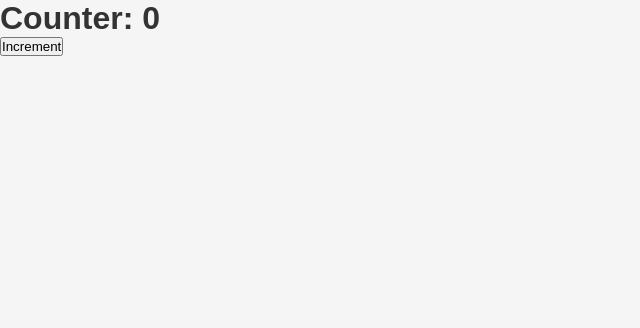
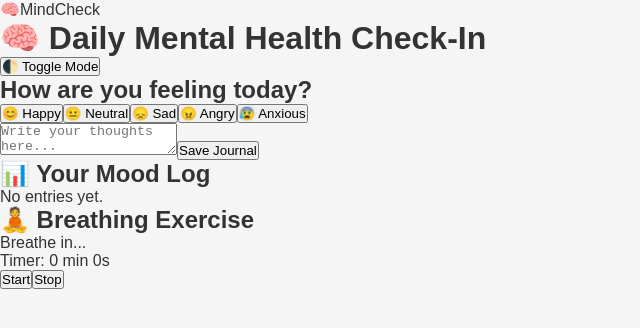
Before and after one commit to Chikwa235/MOOD2, a React (Vite) app in the folder my-app/: page / in a window 1280 px wide. Shown: the top 328 px of the page, without its empty margins (0-640 px from the left). Built offline with nearby package versions, Linux system fonts and the light colour scheme.

Commit message:
Set up main App component with Logo, ThemeToggle, MoodSection, MoodLog, and BreathingExercise

```diff
--- a/my-app/src/App.jsx
+++ b/my-app/src/App.jsx
@@ -1,17 +1,23 @@
-import { useState } from 'react'
-import './App.css'
+import React from "react";
+import MoodSection from "./Components/Moodsection";
+import MoodLog from "./Components/Moodlog";
+import BreathingExercise from "./components/BreathingExercise";
+import ThemeToggle from "./components/ThemeToggle";
+import Logo from "./components/Logo";
+import "./App.css";
+import reportWebVitals from "./reportWebVitals";
 
 function App() {
-  const [count, setCount] = useState(0)
-
   return (
-    <div>
-      <h1>Counter: {count}</h1>
-      <button onClick={() => setCount((count) => count + 1)}>
-        Increment
-      </button>
+    <div className="App">
+      <Logo />
+      <h1>🧠 Daily Mental Health Check-In</h1>
+      <ThemeToggle />
+      <MoodSection />
+      <MoodLog />
+      <BreathingExercise />
     </div>
-  )
+  );
 }
 
-export default App
+export default App;
```
